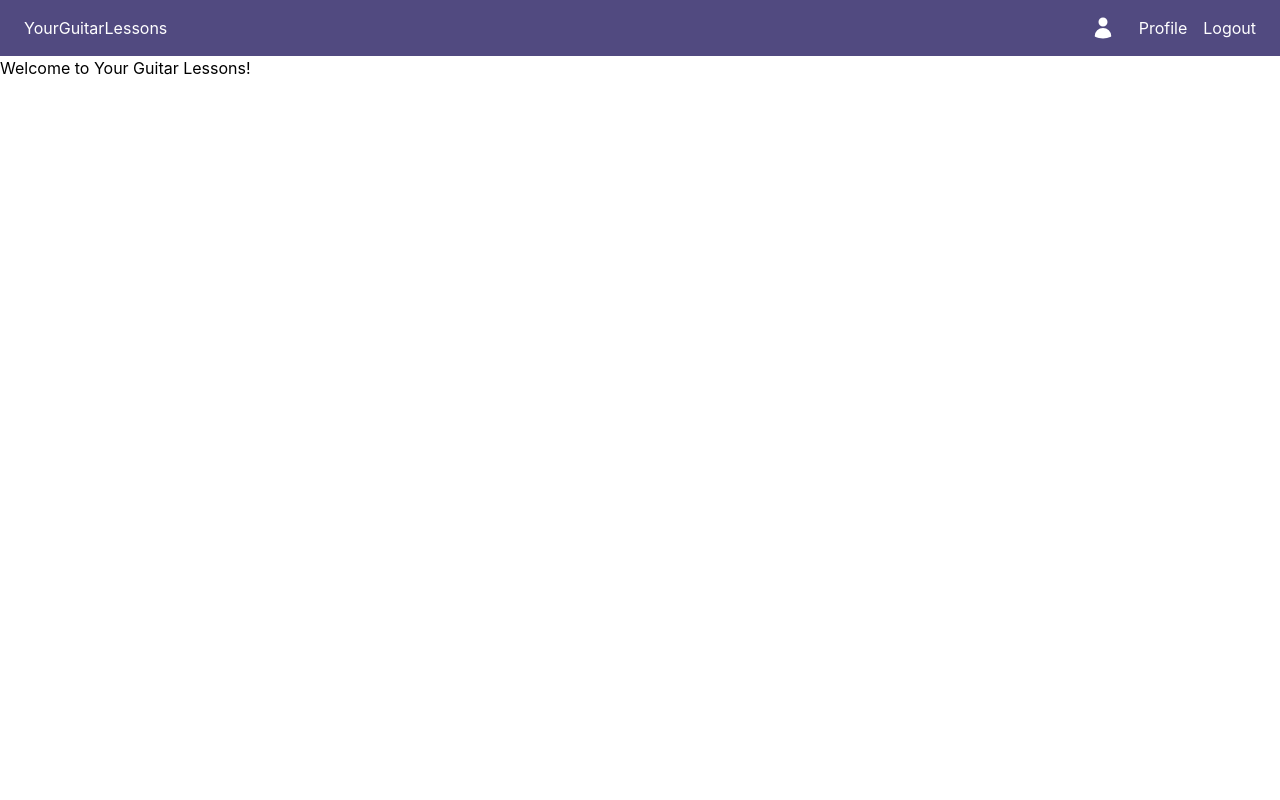
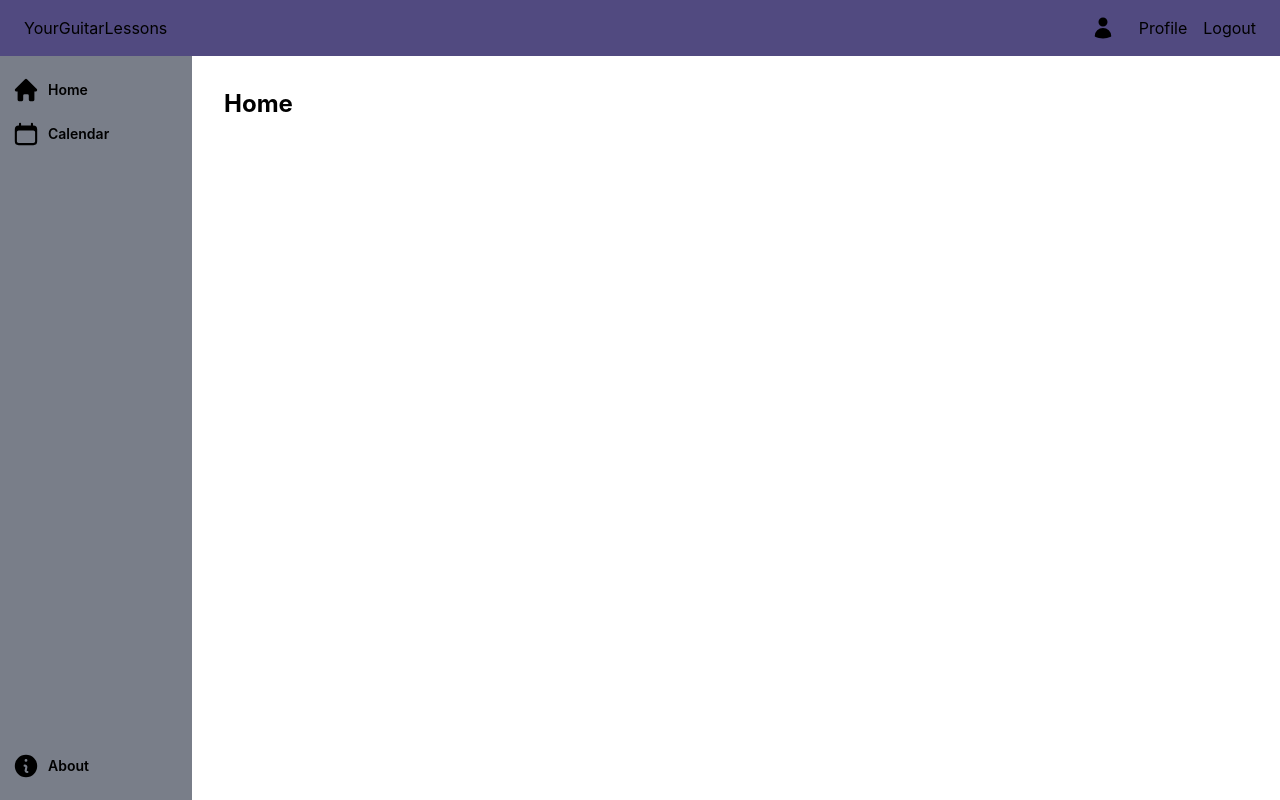
Before and after one commit to frank-skyblue/Your-Guitar-Lessons, a React (Create React App) app in the folder client/: page /home in a window 1280 px wide. Built offline with nearby package versions, Linux system fonts and the light colour scheme.

Commit message:
finished navbar layouts

```diff
--- a/client/src/Components/Navbar.tsx
+++ b/client/src/Components/Navbar.tsx
@@ -1,55 +1,26 @@
 import { Fragment } from 'react'
-import { Disclosure, Menu, Transition } from '@headlessui/react'
-import { Bars3Icon, BellIcon, XMarkIcon } from '@heroicons/react/24/outline'
+import { Disclosure } from '@headlessui/react'
+import { Bars3Icon, XMarkIcon } from '@heroicons/react/24/outline'
 import { Link, NavLink } from "react-router-dom";
+import { classNames } from '../util/helpers';
 
+// TODO: Fix the hard-coded current value
 const navigation = [
     { name: 'Home', href: 'home', current: true },
     { name: 'Calendar', href: 'calendar', current: false },
     { name: 'About', href: 'about', current: false },
-    { name: 'Profile', href: 'profile', current: false }
+    { name: 'Profile', href: '#', current: false }
 ]
 
-/* For side-nav
-const navigation = [
-    { name: 'Dashboard', href: '#', current: true },
-    { name: 'Team', href: '#', current: false },
-    { name: 'Projects', href: '#', current: false },
-    { name: 'Calendar', href: '#', current: false },
-]
-<div className="hidden sm:ml-6 sm:block">
-                                    <div className="flex space-x-4">
-                                        {navigation.map((item) => (
-                                            <a
-                                                key={item.name}
-                                                href={item.href}
-                                                className={classNames(
-                                                    item.current ? 'bg-gray-900 text-white' : 'text-gray-300 hover:bg-gray-700 hover:text-white',
-                                                    'rounded-md px-3 py-2 text-sm font-medium'
-                                                )}
-                                                aria-current={item.current ? 'page' : undefined}
-                                            >
-                                                {item.name}
-                                            </a>
-                                        ))}
-                                    </div>
-                                </div>
-*/
-
-function classNames(...classes: any[]) {
-    return classes.filter(Boolean).join(' ')
-}
-
-// bg-gray-900 text-white
 export default function Example() {
     return (
-        <Disclosure as="nav" className="bg-nav text-highlight">
+        <Disclosure as="nav" className="bg-nav text-content-highlight">
             {({ open }) => (
                 <>
                     {/* Top Nav */}
-                    <div className="px-2 sm:px-6">
+                    <div className="px-2 md:px-6">
                         <div className="relative flex h-14 items-center">
-                            <div className="absolute inset-y-0 left-0 flex items-center sm:hidden">
+                            <div className="absolute inset-y-0 left-0 flex items-center md:hidden">
                                 {/* Mobile menu button*/}
                                 <Disclosure.Button className="relative inline-flex items-center justify-center rounded-md p-2">
                                     <span className="absolute -inset-0.5" />
@@ -61,15 +32,15 @@ export default function Example() {
                                     )}
                                 </Disclosure.Button>
                             </div>
-                            <div className="flex flex-1 items-center justify-center sm:justify-start">
-                                <h1>YourGuitarLessons</h1>
+                            <div className="flex flex-1 items-center justify-center md:justify-start">
+                                <Link to="home"><h1>YourGuitarLessons</h1></Link>
                             </div>
-                            <div className="hidden absolute inset-y-0 right-0 sm:flex items-center">
+                            <div className="hidden absolute inset-y-0 right-0 md:flex items-center">
                                 <svg xmlns="http://www.w3.org/2000/svg" viewBox="0 0 24 24" fill="currentColor" className="w-6 h-6">
                                     <path fillRule="evenodd" d="M7.5 6a4.5 4.5 0 1 1 9 0 4.5 4.5 0 0 1-9 0ZM3.751 20.105a8.25 8.25 0 0 1 16.498 0 .75.75 0 0 1-.437.695A18.683 18.683 0 0 1 12 22.5c-2.786 0-5.433-.608-7.812-1.7a.75.75 0 0 1-.437-.695Z" clipRule="evenodd" />
                                 </svg>
                                 <div className="ml-6 flex space-x-4">
-                                    <Link to={`/profile`}>Profile</Link>
+                                    <Link to={`#`}>Profile</Link>
                                     {/*TODO: Add logging out*/}
                                     <p className="hover:cursor-pointer" onClick={() => console.log("you have been logged out")}>Logout</p>
                                 </div>
@@ -77,7 +48,7 @@ export default function Example() {
                         </div>
                     </div>
 
-                    <Disclosure.Panel className="sm:hidden">
+                    <Disclosure.Panel className="md:hidden">
                         <div className="space-y-1 px-2 pb-3 pt-2">
                             {navigation.map((item) => (
                                 <Disclosure.Button
@@ -86,7 +57,7 @@ export default function Example() {
                                     to={item.href}
                                     className={
                                         classNames(
-                                            item.current ? 'bg-nav-highlight' : 'hover:bg-nav-hover',
+                                            item.current ? 'bg-mobile-nav-highlight' : 'hover:bg-mobile-nav-hover',
                                             'block rounded-md px-3 py-2 text-base font-medium'
                                         )}
                                     onClick={() => {
@@ -100,7 +71,7 @@ export default function Example() {
                             ))}
                             <Disclosure.Button
                                 as="button"
-                                className='w-full hover:bg-nav-hover block rounded-md px-3 py-2 text-base text-left font-medium'
+                                className='w-full hover:bg-mobile-nav-hover block rounded-md px-3 py-2 text-base text-left font-medium'
                                 onClick={() => console.log("you have been logged out")}
                             >Logout</Disclosure.Button>
                         </div>
--- a/client/src/Components/SideNav.tsx
+++ b/client/src/Components/SideNav.tsx
@@ -1,11 +1,38 @@
 import React from 'react';
+import { Link, useLocation } from "react-router-dom";
+import { classNames } from '../util/helpers';
+import { HomeIcon, CalendarIcon, InformationCircleIcon } from '@heroicons/react/20/solid';
 
-const SideNav: React.FC = () => {
+function Sidebar() {
+    const navigation = [
+        { name: 'Home', href: '/home', icon: <HomeIcon className='h-7 w-7 mr-2' />},
+        { name: 'Calendar', href: '/calendar', icon: <CalendarIcon className='h-7 w-7 mr-2' />},
+        { name: 'About', href: '/about', icon: <InformationCircleIcon className='h-7 w-7 mr-2' />}
+    ]
+
+    const {pathname} = useLocation();
+
     return (
-        <div className="sidenav">
-            {/* Add your navigation items here */}
-        </div>
+        <aside id="sidebar"
+            className="absolute bg-side-nav top-0 left-0 z-40 w-48 h-[calc(100vh-56px)] transition-transform -translate-x-full md:translate-x-0"
+            aria-label="Sidebar">
+            <ul className="flex flex-col py-3 h-full">
+                {navigation.map((item) => (
+                    <li key={item.name} className="w-full last:mt-auto">
+                        <Link to={item.href}
+                            className={classNames(
+                                (pathname === item.href) ? 'text-side-nav-text-active' : 'text-side-nav-text-inactive',
+                                'flex items-center rounded-md px-3 py-2 text-sm font-semibold'
+                            )}
+                        >
+                            {item.icon}
+                            {item.name}
+                        </Link>
+                    </li>
+                ))}
+            </ul>
+        </aside>
     );
-};
+}
 
-export default SideNav;
+export default Sidebar;
--- a/client/src/routes/calendar.tsx
+++ b/client/src/routes/calendar.tsx
@@ -1,10 +1,22 @@
 import React from 'react';
+import SideNav from '../Components/SideNav';
 
 const Calendar: React.FC = () => {
     return (
-        <div>
-            Calendar
-        </div>
+        <>
+            <SideNav />
+            <div
+                className="h-full bg-content md:pl-[12rem]">
+                <div className='h-full md:px-6 md:py-8'>
+                    <div className="bg-content-highlight h-full md:rounded px-2">
+
+                        <h1 className="text-2xl font-bold">Calendar</h1>
+                    </div>
+                </div>
+
+            </div>
+        </>
+
     );
 };
 
--- a/client/src/routes/home.tsx
+++ b/client/src/routes/home.tsx
@@ -5,8 +5,16 @@ const Home: React.FC = () => {
     return (
         <>
             <SideNav />
-            <h1>Welcome to Your Guitar Lessons!</h1>
-            {/* Add your content here */}
+            <div
+                className="h-full bg-content md:pl-[12rem]">
+                <div className='h-full md:px-6 md:py-8'>
+                    <div className="bg-content-highlight h-full md:rounded px-2">
+
+                        <h1 className="text-2xl font-bold">Home</h1>
+                    </div>
+                </div>
+
+            </div>
         </>
     );
 };
--- a/client/src/routes/root.tsx
+++ b/client/src/routes/root.tsx
@@ -5,7 +5,7 @@ export default function Root() {
     return (
         <>
             <Navbar />
-            <div className="h-[calc(100%-56px)]">
+            <div className="h-[calc(100%-56px)] relative">
                 <Outlet />
             </div>
         </>
--- /dev/null
+++ b/client/src/util/helpers.ts
@@ -0,0 +1,9 @@
+/**
+ * @param classes
+ * @returns concatenated string of classes
+ */
+function classNames(...classes: any[]) {
+    return classes.filter(Boolean).join(' ')
+}
+
+export { classNames };
```
